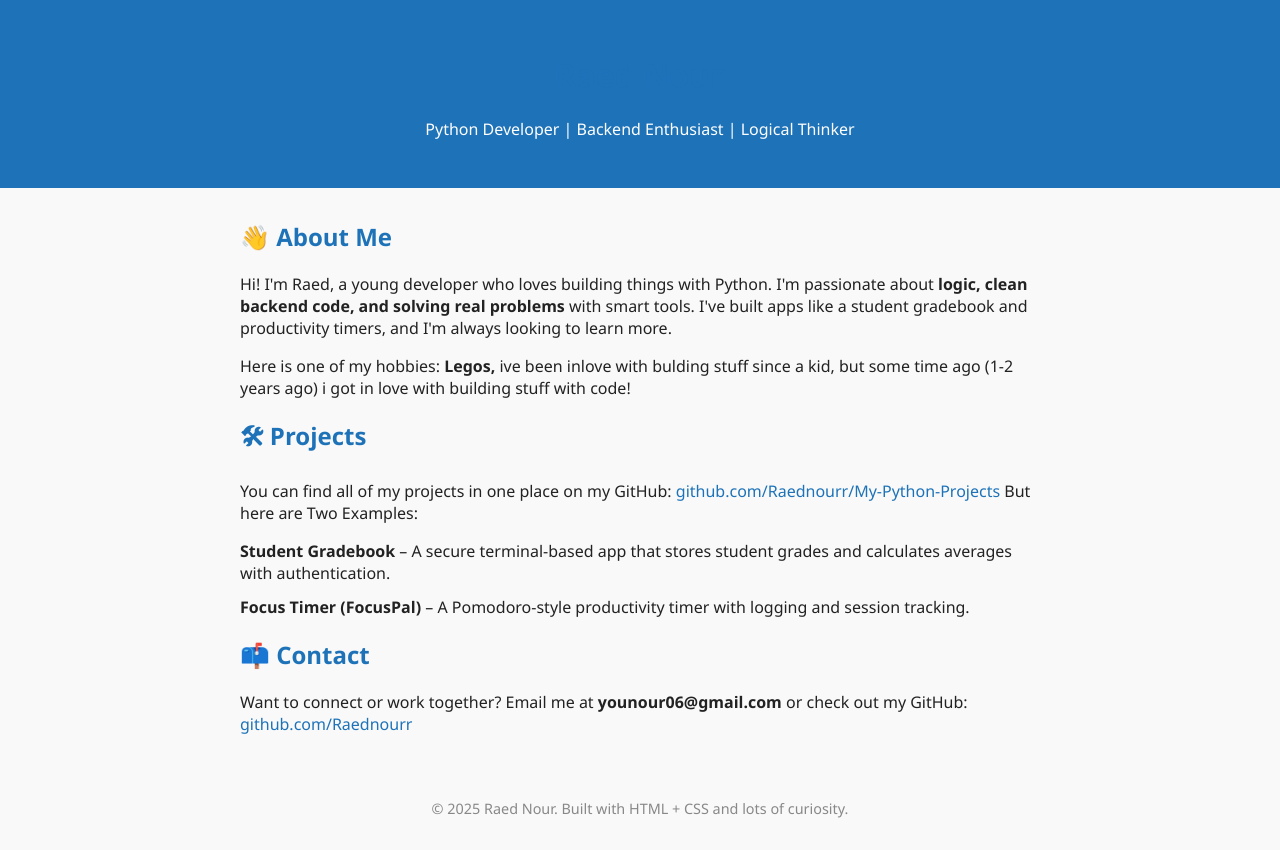
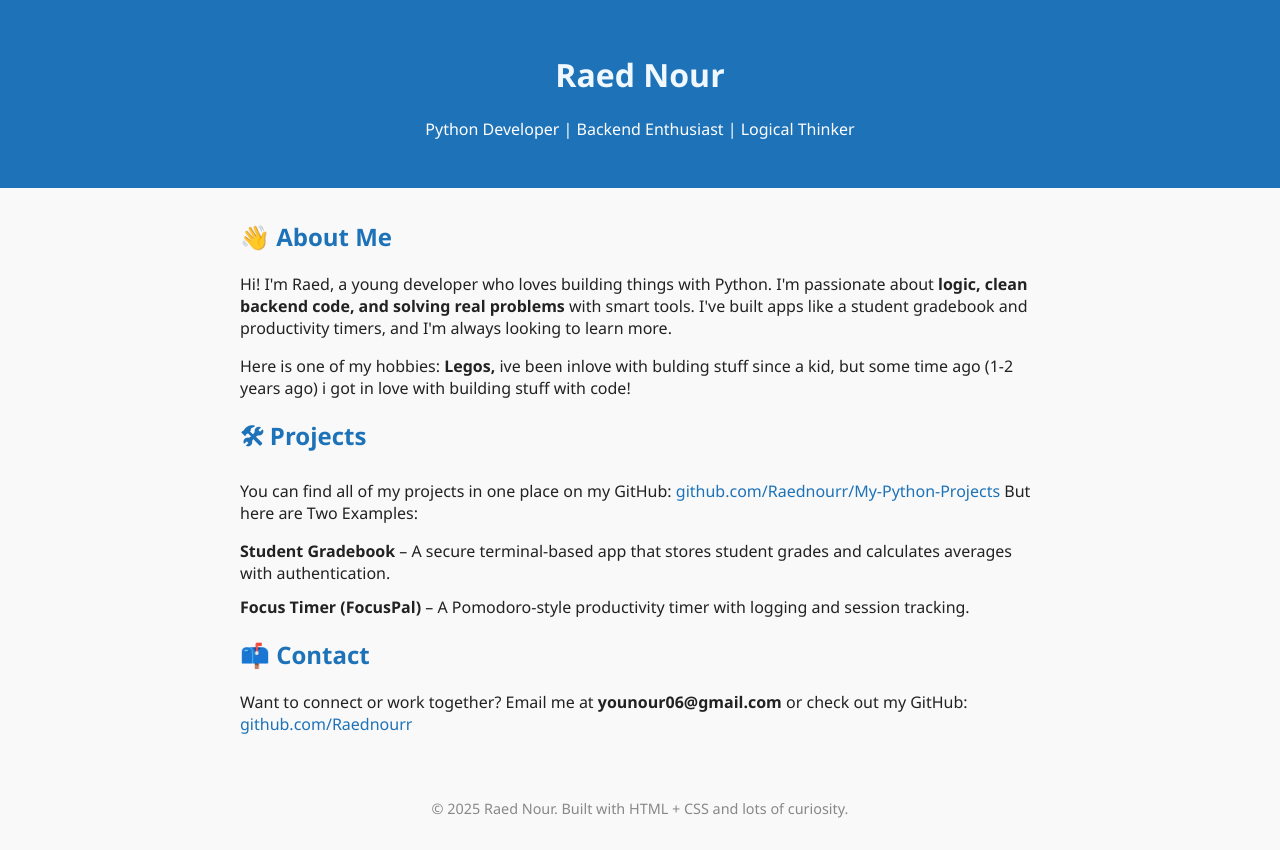
Before and after one commit to Raednourr/raednourr.github.io, a plain HTML site: page index.html in a window 1280 px wide. Drawn offline with Linux system fonts and the light colour scheme.

Commit message:
Update index.html

```diff
--- a/index.html
+++ b/index.html
@@ -23,7 +23,9 @@
         margin: 2rem auto;
         padding: 0 1rem;
       }
-      h1,
+      h1 {
+        color: aliceblue;
+      }
       h2 {
         color: #1d72b8;
       }
```
